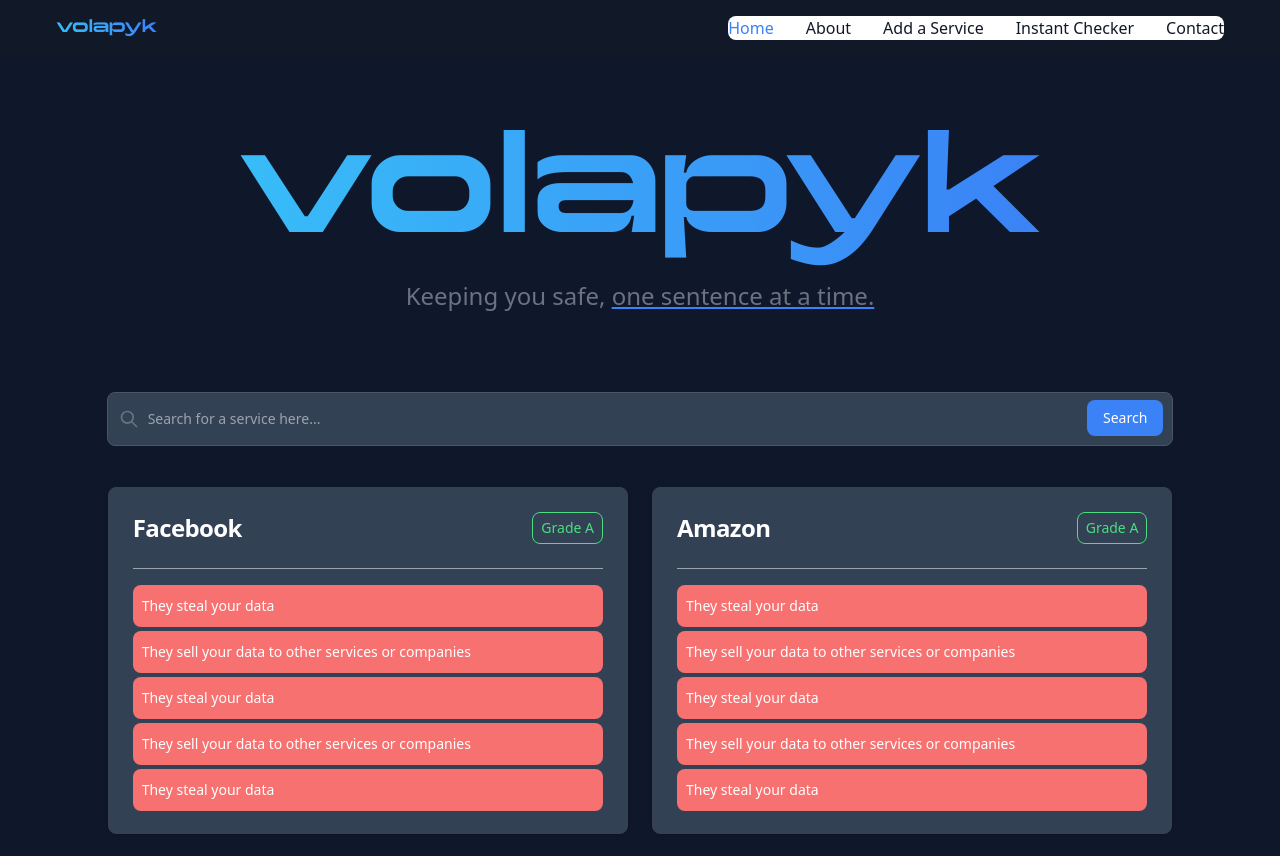
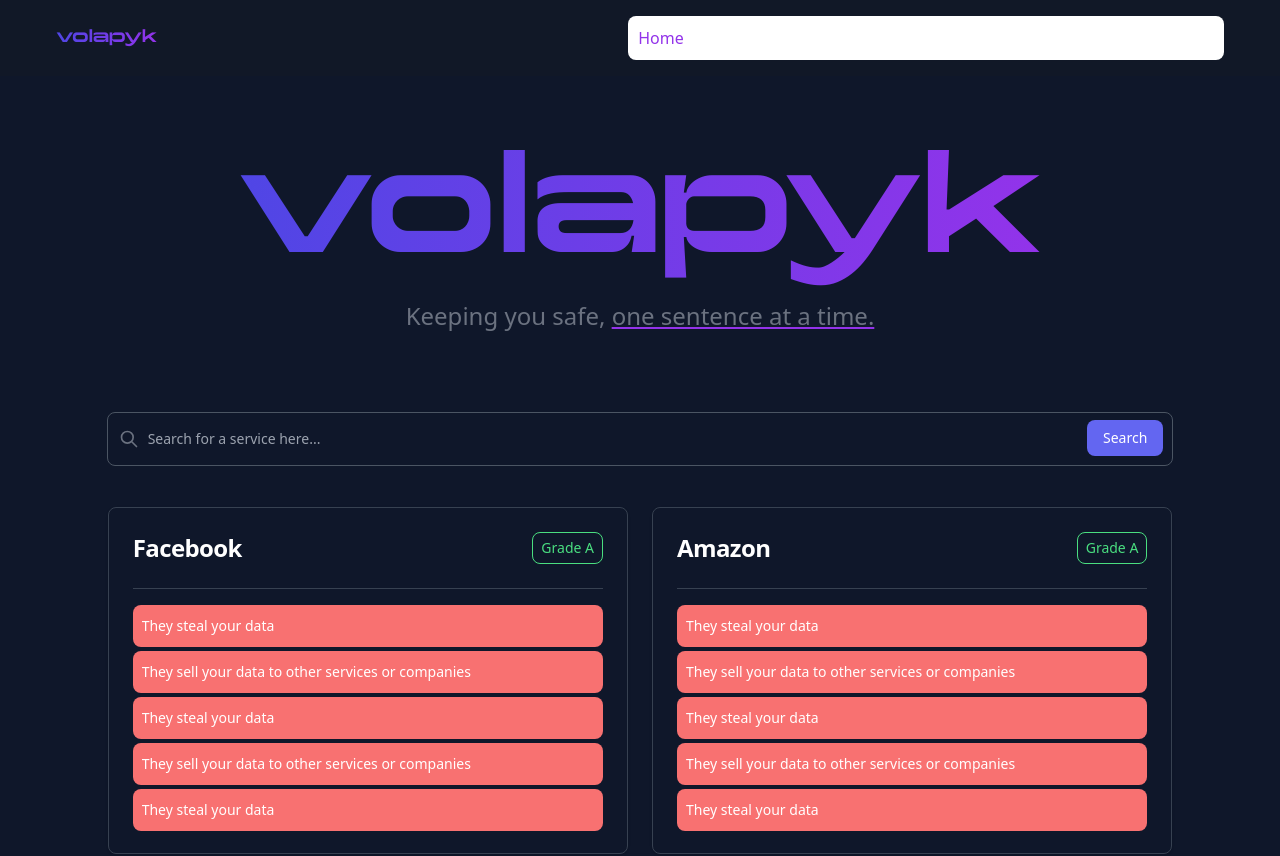
Before and after one commit to abhayrcodes/volapyk-web, a Next.js app: page / in a window 1280 px wide. Shown: the top 856 px of the page. Built offline with nearby package versions, Linux system fonts and the light colour scheme.

Commit message:
css changes

```diff
--- a/components/Card.tsx
+++ b/components/Card.tsx
@@ -1,7 +1,7 @@
 export default function Card(props: any) {
   const numbers = props.numbers;
   const listItems = numbers && numbers.map((number: any, index: any) =>
-    <li key={index} className="relative transition ease-in-out duration-250 text-white font-sans block bg-red-400 border border-transparent rounded-lg hover:bg-red-300 p-2 my-1">
+    <li key={index} className="relative transition ease-in-out duration-250 text-white font-sans block bg-red-400 border border-transparent rounded-lg hover:drop-shadow-[0_10px_10px_rgba(255,0,0,0.5)] hover:bg-red-500 p-2 my-1">
       <div className="overflow-hidden line-clamp-1">
         {number}
       </div>
@@ -9,14 +9,14 @@
   );
 
   return (
-    <a href="#" className="group transition ease-in-out mb-7 hover:border-solid hover:border-blue-500 block p-6 border rounded-lg shadow bg-slate-700 border-gray-700">
+    <a href="#" className="group transition ease-in-out mb-7 hover:shadow-lg hover:shadow-indigo-600 hover:border-indigo-500 block p-6 border rounded-lg shadow bg-slate-900 border-gray-700">
       <div className="flex items-center justify-between">
         <h5 className="mb-2 text-2xl font-bold tracking-tight text-white">{props.service_name}</h5>
         <div className="h-8 mb-2 p-2 border border-green-400 rounded-lg items-center justify-center text-green-400 inline-flex">
           Grade A
         </div>
       </div>
-      <hr className="h-px my-4 bg-gray-400 border-0 dark:bg-gray-400 group-hover:dark:bg-blue-500"></hr>
+      <hr className="h-px my-4 bg-gray-700 border-0 dark:bg-gray-700"></hr>
       <div className="h-56 space-y-1 text-gray-500 list-none list-inside dark:text-gray-400">
         <ul>
           {listItems}
--- a/components/Navbar.tsx
+++ b/components/Navbar.tsx
@@ -6,7 +6,7 @@
         <nav className="border-gray-200 bg-gray-900">
           <div className="flex flex-wrap items-center justify-between mx-10 p-4">
             <Link href="/" className="flex items-center">
-              <span id = "logo-text" className="text-transparent bg-clip-text bg-gradient-to-r to-blue-500 from-sky-400">volapyk</span>
+              <span id = "logo-text" className="text-transparent bg-clip-text bg-gradient-to-r to-purple-600 from-indigo-600">volapyk</span>
             </Link>
             <button data-collapse-toggle="navbar-default" type="button" className="inline-flex items-center p-2 ml-3 text-sm text-gray-500 rounded-lg md:hidden hover:bg-gray-100 focus:outline-none focus:ring-2 focus:ring-gray-200 dark:text-gray-400 dark:hover:bg-gray-700 dark:focus:ring-gray-600" aria-controls="navbar-default" aria-expanded="false">
               <span className="sr-only">Open main menu</span>
@@ -15,19 +15,19 @@
             <div className="hidden w-full md:block md:w-auto" id="navbar-default">
               <ul className="font-medium flex flex-col p-4 md:p-0 mt-4 border border-gray-100 rounded-lg bg-gray-50 md:flex-row md:space-x-8 md:mt-0 md:border-0 md:bg-white dark:bg-gray-800 md:dark:bg-gray-900 dark:border-gray-700">
                 <li>
-                  <Link href="/" className="block py-2 pl-3 pr-4 text-white bg-blue-500 rounded md:bg-transparent md:text-blue-500 md:p-0 dark:text-white md:dark:text-blue-500" aria-current="page">Home</Link>
+                  <Link href="/" className="block border-2 border-transparent text-purple-600 bg-purple-600 rounded bg-transparent p-2 hover:border-purple-600 hover:bg-purple-600 hover:bg-opacity-20 ease-in-out duration-150" aria-current="page">Home</Link>
                 </li>
                 <li>
-                  <Link href="/about" className="block py-2 pl-3 pr-4 text-gray-900 rounded hover:bg-gray-100 md:hover:bg-transparent md:border-0 md:p-0 dark:text-white md:dark:hover:text-blue-500 dark:hover:bg-gray-700 dark:hover:text-white md:dark:hover:bg-transparent">About</Link>
+                  <Link href="/about" className="block border-2 border-transparent text-white bg-purple-600 rounded bg-transparent p-2 hover:text-purple-600 hover:border-purple-600 hover:bg-purple-600 hover:bg-opacity-20 ease-in-out duration-150">About</Link>
                 </li>
                 <li>
-                  <Link href="/add-service" className="block py-2 pl-3 pr-4 text-gray-900 rounded hover:bg-gray-100 md:hover:bg-transparent md:border-0 md:p-0 dark:text-white md:dark:hover:text-blue-500 dark:hover:bg-gray-700 dark:hover:text-white md:dark:hover:bg-transparent">Add a Service</Link>
+                  <Link href="/add-service" className="block border-2 border-transparent text-white bg-purple-600 rounded bg-transparent p-2 hover:text-purple-600 hover:border-purple-600 hover:bg-purple-600 hover:bg-opacity-20 ease-in-out duration-150">Add a Service</Link>
                 </li>
                 <li>
-                  <Link href="/instant-checker" className="block py-2 pl-3 pr-4 text-gray-900 rounded hover:bg-gray-100 md:hover:bg-transparent md:border-0 md:p-0 dark:text-white md:dark:hover:text-blue-500 dark:hover:bg-gray-700 dark:hover:text-white md:dark:hover:bg-transparent">Instant Checker</Link>
+                  <Link href="/instant-checker" className="block border-2 border-transparent text-white bg-purple-600 rounded bg-transparent p-2 hover:text-purple-600 hover:border-purple-600 hover:bg-purple-600 hover:bg-opacity-20 ease-in-out duration-150">Instant Checker</Link>
                 </li>
                 <li>
-                  <Link href="#" className="block py-2 pl-3 pr-4 text-gray-900 rounded hover:bg-gray-100 md:hover:bg-transparent md:border-0 md:p-0 dark:text-white md:dark:hover:text-blue-500 dark:hover:bg-gray-700 dark:hover:text-white md:dark:hover:bg-transparent">Contact</Link>
+                  <Link href="#" className="block border-2 border-transparent text-white bg-purple-600 rounded bg-transparent p-2 hover:text-purple-600 hover:border-purple-600 hover:bg-purple-600 hover:bg-opacity-20 ease-in-out duration-150">Contact</Link>
                 </li>
               </ul>
             </div>
--- a/components/SearchInput.tsx
+++ b/components/SearchInput.tsx
@@ -19,8 +19,8 @@
     return (
         <div>
             <div className="text-center mt-20">
-                <h1 className="mb-4 text-6xl font-extrabold text-gray-900 dark:text-white md:text-8xl lg:text-9xl"><span className="text-transparent bg-clip-text bg-gradient-to-r to-blue-500 from-sky-400">volapyk</span></h1>
-                <p className="text-lg font-normal text-gray-500 lg:text-2xl dark:text-gray-400">Keeping you safe, <span className="underline decoration-blue-500">one sentence at a time.</span></p>
+                <h1 className="mb-4 text-6xl font-extrabold text-gray-900 dark:text-white md:text-8xl lg:text-9xl"><span className="text-transparent bg-clip-text bg-gradient-to-r to-purple-600 from-indigo-600">volapyk</span></h1>
+                <p className="text-lg font-normal text-gray-500 lg:text-2xl dark:text-gray-400">Keeping you safe, <span className="underline decoration-purple-600">one sentence at a time.</span></p>
             </div>
 
             <form className="w-5/6 mt-20 mb-10 m-auto" onSubmit={onSearch}>
@@ -29,8 +29,8 @@
                     <div className="absolute inset-y-0 left-0 flex items-center pl-3 pointer-events-none">
                     <svg aria-hidden="true" className="w-5 h-5 text-gray-500 dark:text-gray-400" fill="none" stroke="currentColor" viewBox="0 0 24 24" xmlns="http://www.w3.org/2000/svg"><path strokeLinecap="round" strokeLinejoin="round" strokeWidth="2" d="M21 21l-6-6m2-5a7 7 0 11-14 0 7 7 0 0114 0z"></path></svg>
                     </div>
-                    <input value = {searchQuery} onChange={(event) => setSearchQuery(event.target.value)} type="search" id="default-search" className="transition ease-in-out hover:shadow-lg hover:border-blue-500 block w-full p-4 pl-10 text-sm border rounded-lg focus:ring-blue-500 focus:border-blue-500 bg-slate-700 border-gray-600 placeholder-gray-400 text-white" placeholder="Search for a service here..." required></input>
-                    <button type="submit" className="text-white absolute right-2.5 bottom-2.5 bg-blue-500 hover:bg-blue-500 focus:ring-4 focus:outline-none focus:ring-blue-400 font-medium rounded-lg text-sm px-4 py-2 dark:bg-blue-500 dark:hover:bg-blue-400 dark:focus:ring-blue-800">Search</button>
+                    <input value = {searchQuery} onChange={(event) => setSearchQuery(event.target.value)} type="search" id="default-search" className="transition ease-in-out hover:shadow-lg hover:shadow-indigo-600 block w-full p-4 pl-10 text-sm border rounded-lg focus:ring-indigo-500 focus:border-indigo-500 bg-slate-900 border-gray-600 placeholder-gray-400 text-white" placeholder="Search for a service here..." required></input>
+                    <button type="submit" className="text-white absolute right-2.5 bottom-2.5 bg-indigo-500 hover:bg-indigo-500 focus:ring-4 focus:outline-none focus:ring-indigo-400 font-medium rounded-lg text-sm px-4 py-2 dark:bg-indigo-500 dark:hover:bg-indigo-400 dark:focus:ring-indigo-800">Search</button>
                 </div>
             </form>
         </div>
```
